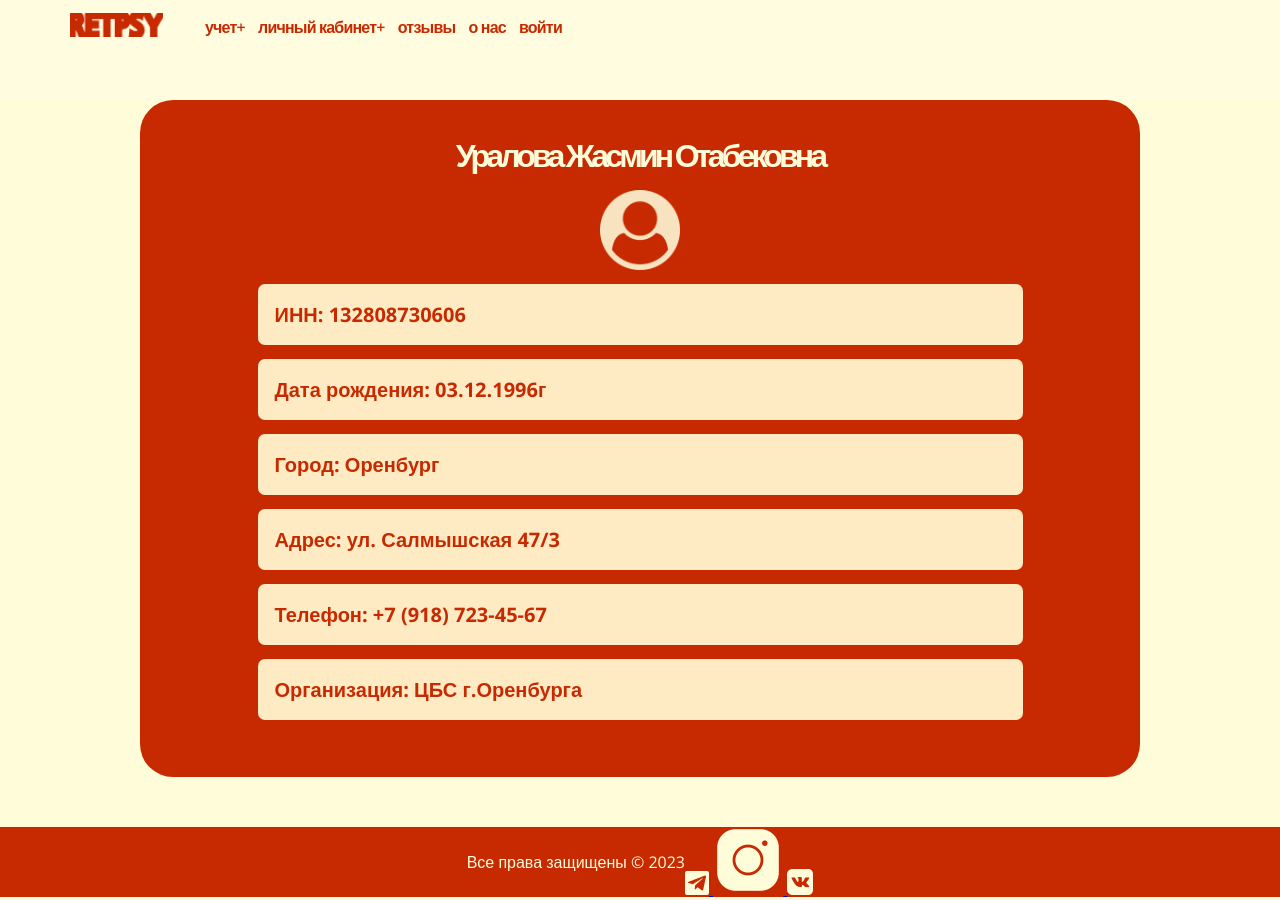
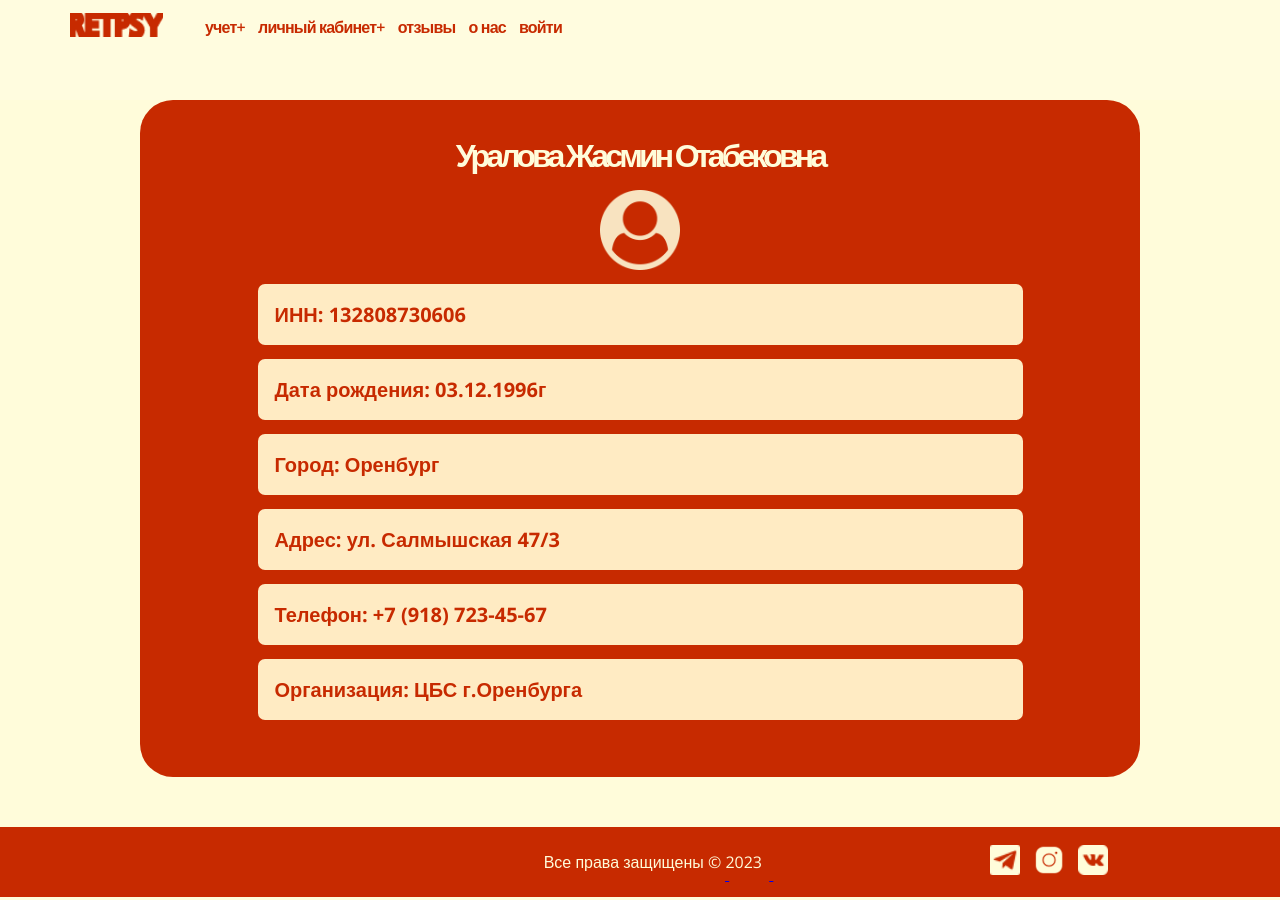
Before and after one commit to ujassstik/ujassstik.github.io, a plain HTML site: page lk.html in a window 1280 px wide. Drawn offline with nearby package versions, Linux system fonts and the light colour scheme.

Commit message:
style_lk.css

```diff
--- a/style_lk.css
+++ b/style_lk.css
@@ -166,9 +166,28 @@ footer{
     background-color:#C72A00;
     min-height: 70px;
     width: 100%;
+    margin-top: auto;
 }
+
+.footer_icons1 img  {
+position: relative;
+width: 30px;
+height: 30px;
+left: 300px;
+margin: 5px;
+
+}
+
+.footer_icons:hover{
+    opacity: 0.3;
+    transition: 0.4S;
+}
+
+
 footer .footer_text{
     color:#FFFCDA;
     font-weight: 500;
     font-size: 16px;
+    position: relative;
+    left: 77px;
 }
```
